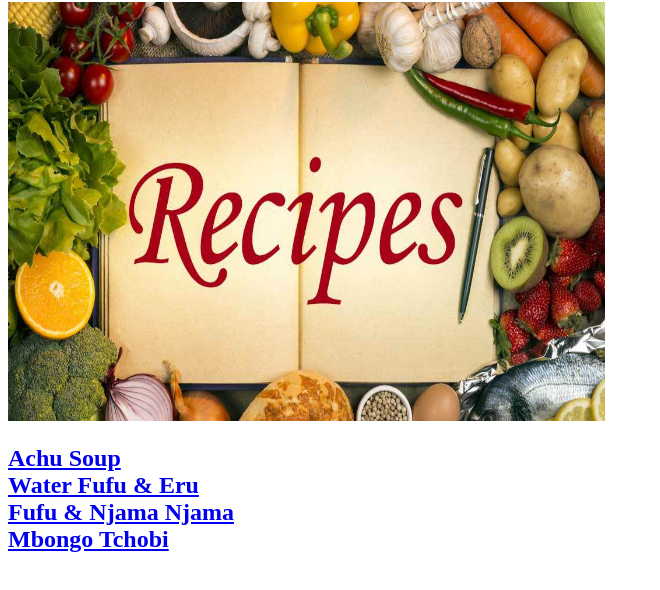
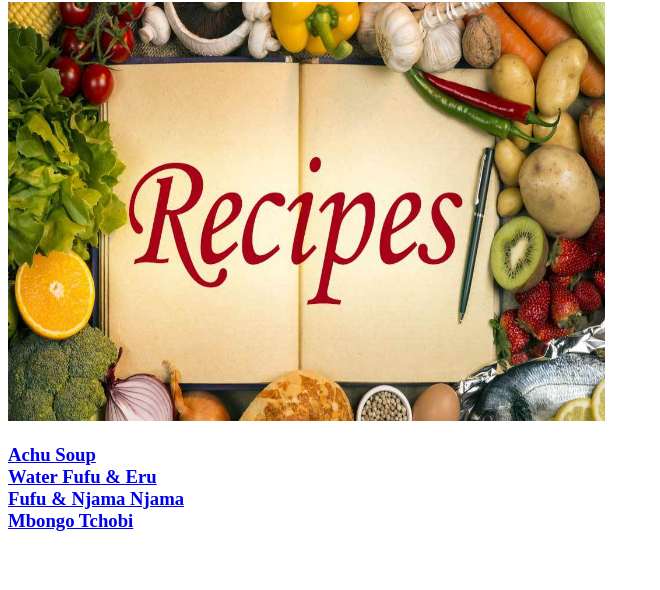
Before and after one commit to dogoking/odin-recipes, a plain HTML site: page index.html in a window 1280 px wide. Shown: the part 78-668 px from the top of the page, without its empty margins (0-660 px from the left). Drawn offline with Linux system fonts and the light colour scheme.

Commit message:
Changing list items from h2 to h3

```diff
--- a/index.html
+++ b/index.html
@@ -9,9 +9,9 @@
 <body>
     <h1>Odin Recipes</h1>
     <img src="/image/Recipes-Banner.jpg" alt="Recipes-Banner" alt="Eru" width="597px" height="419"><br>
-    <h2><a href="/recipes/achu.html">Achu Soup</a><br>
+    <h3><a href="/recipes/achu.html">Achu Soup</a><br>
     <a href="/recipes/eru.html">Water Fufu & Eru</a><br>
     <a href="/recipes/fufu_njama.html">Fufu & Njama Njama</a><br>
-    <a href="/recipes/mbongo_tchobi.html">Mbongo Tchobi</a><br></h2>
+    <a href="/recipes/mbongo_tchobi.html">Mbongo Tchobi</a><br></h3>
 </body>
 </html>
```
